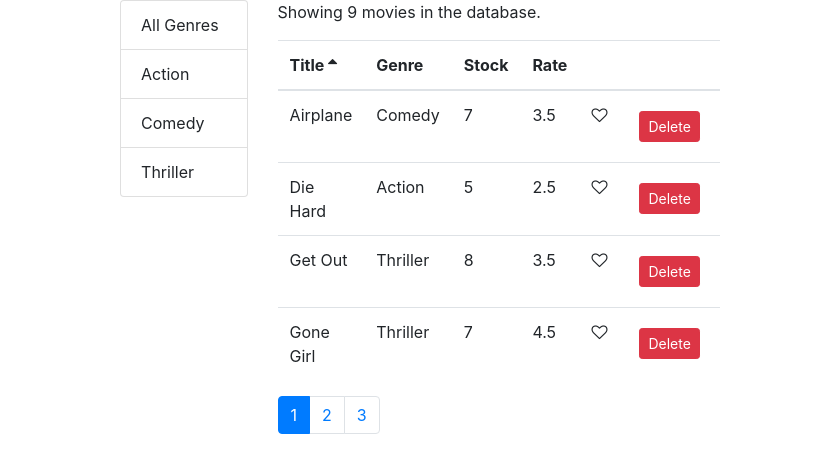
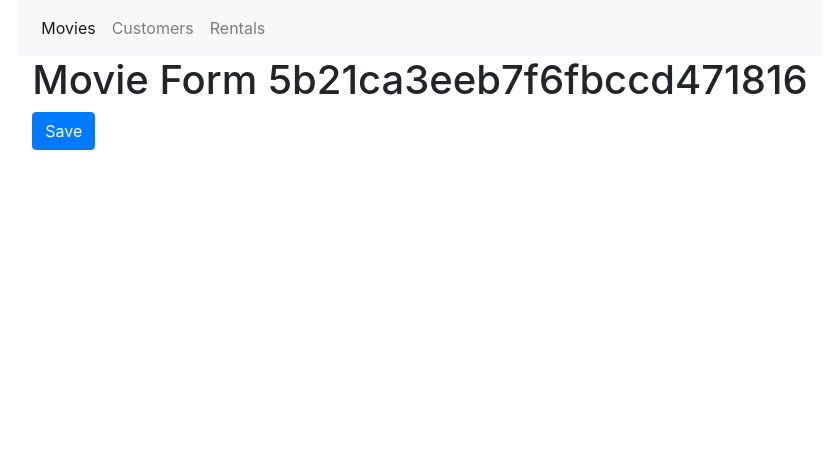
Before and after one commit to faysal3875/movie-database, a React (Create React App) app: page /movies/5b21ca3eeb7f6fbccd471816 in a window 1280 px wide. Shown: the top 472 px of the page, without its empty margins (220-1057 px from the left). Built offline with nearby package versions, Linux system fonts and the light colour scheme.

Commit message:
Added Link and Router.

```diff
--- a/package.json
+++ b/package.json
@@ -12,6 +12,7 @@
     "prop-types": "^15.6.2",
     "react": "^17.0.2",
     "react-dom": "^17.0.2",
+    "react-router-dom": "^4.3.1",
     "react-scripts": "5.0.0",
     "web-vitals": "^2.1.3"
   },
--- a/src/App.js
+++ /dev/null
@@ -1,25 +0,0 @@
-import logo from './logo.svg';
-import './App.css';
-
-function App() {
-  return (
-    <div className="App">
-      <header className="App-header">
-        <img src={logo} className="App-logo" alt="logo" />
-        <p>
-          Edit <code>src/App.js</code> and save to reload.
-        </p>
-        <a
-          className="App-link"
-          href="https://reactjs.org"
-          target="_blank"
-          rel="noopener noreferrer"
-        >
-          Learn React
-        </a>
-      </header>
-    </div>
-  );
-}
-
-export default App;
--- /dev/null
+++ b/src/App.jsx
@@ -0,0 +1,31 @@
+import React, { Component } from "react";
+import { Route, Redirect, Switch } from "react-router-dom";
+import Movies from "./components/movies";
+import Customer from "./components/customer";
+import Rental from "./components/rentals";
+import notfound from "./components/notfound";
+import MovieForm from "./components/movieForm";
+import "./App.css";
+import Navbar from "./components/nabvar";
+class App extends Component {
+  render() {
+    return (
+      <React.Fragment>
+        <Navbar />
+        <main className="container">
+          <Switch>
+            <Route path="/movies/:id" component={MovieForm}></Route>
+            <Route path="/movies" component={Movies}></Route>
+            <Route path="/customers" component={Customer}></Route>
+            <Route path="/rentals" component={Rental}></Route>
+            <Route path="/not-found" component={notfound}></Route>
+            <Redirect from="/" exact to="/movies" />
+            <Redirect to="/not-found" />
+          </Switch>
+        </main>
+      </React.Fragment>
+    );
+  }
+}
+
+export default App;
--- /dev/null
+++ b/src/components/customer.jsx
@@ -0,0 +1,6 @@
+import React, { Component } from 'react';
+const Customer = () => {
+    return <h1>Customers</h1>;
+}
+
+export default Customer;
--- /dev/null
+++ b/src/components/movieForm.jsx
@@ -0,0 +1,16 @@
+import React, { Component } from "react";
+const MovieForm = ({ match, history }) => {
+  return (
+    <div>
+      <h1>Movie Form {match.params.id}</h1>
+      <button
+        onClick={() => history.push("/movies")}
+        className="btn btn-primary"
+      >
+        Save
+      </button>
+    </div>
+  );
+};
+
+export default MovieForm;
--- a/src/components/moviesTable.jsx
+++ b/src/components/moviesTable.jsx
@@ -2,10 +2,17 @@
 import Like from "./Like";
 import TableBody from "./TableBody";
 import TableHeader from "./tableHeader";
+import Link from "react-router-dom/Link";
 
 class MoviesTable extends React.Component {
   columns = [
-    { path: "title", label: "Title" },
+    {
+      path: "title",
+      label: "Title",
+      content: (movie) => (
+        <Link to={`/movies/${movie._id}`}>{movie.title}</Link>
+      ),
+    },
     { path: "genre.name", label: "Genre" },
     { path: "numberInStock", label: "Stock" },
     { path: "dailyRentalRate", label: "Rate" },
--- /dev/null
+++ b/src/components/nabvar.jsx
@@ -0,0 +1,34 @@
+import React, { Component } from "react";
+import { NavLink } from "react-router-dom";
+const Navbar = () => {
+  return (
+    <nav className="navbar navbar-expand-lg navbar-light bg-light">
+      <button
+        className="navbar-toggler"
+        type="button"
+        data-toggle="collapse"
+        data-target="#navbarNavAltMarkup"
+        aria-controls="navbarNavAltMarkup"
+        aria-expanded="false"
+        aria-label="Toggle navigation"
+      >
+        <span className="navbar-toggler-icon"></span>
+      </button>
+      <div className="collapse navbar-collapse" id="navbarNavAltMarkup">
+        <div className="navbar-nav">
+          <NavLink className="nav-item nav-link active" to="/movies">
+            Movies <span className="sr-only">(current)</span>
+          </NavLink>
+          <NavLink className="nav-item nav-link" to="/customers">
+            Customers
+          </NavLink>
+          <NavLink className="nav-item nav-link" to="/rentals">
+            Rentals
+          </NavLink>
+        </div>
+      </div>
+    </nav>
+  );
+};
+
+export default Navbar;
--- /dev/null
+++ b/src/components/notfound.jsx
@@ -0,0 +1,6 @@
+import React, { Component } from 'react';
+const NotFound = () => {
+    return <h1>Not Found</h1>;
+}
+
+export default NotFound;
--- /dev/null
+++ b/src/components/rentals.jsx
@@ -0,0 +1,6 @@
+import React, { Component } from "react";
+const Rental = () => {
+  return <h1>Rentals</h1>;
+};
+
+export default Rental;
--- a/src/index.js
+++ b/src/index.js
@@ -1,16 +1,17 @@
 import React from "react";
 import ReactDOM from "react-dom";
 import "./index.css";
-import App from "./App";
+import App from "./App.jsx";
 import reportWebVitals from "./reportWebVitals";
 import Movies from "./components/movies";
 import "bootstrap/dist/css/bootstrap.css";
 import "font-awesome/css/font-awesome.css";
+import { BrowserRouter } from "react-router-dom";
 
 ReactDOM.render(
-  <React.StrictMode>
-    <Movies />
-  </React.StrictMode>,
+  <BrowserRouter>
+    <App />
+  </BrowserRouter>,
   document.getElementById("root")
 );
 
```
Also changed, not shown: 1 other file (tests, documents, lock files or other folders).
